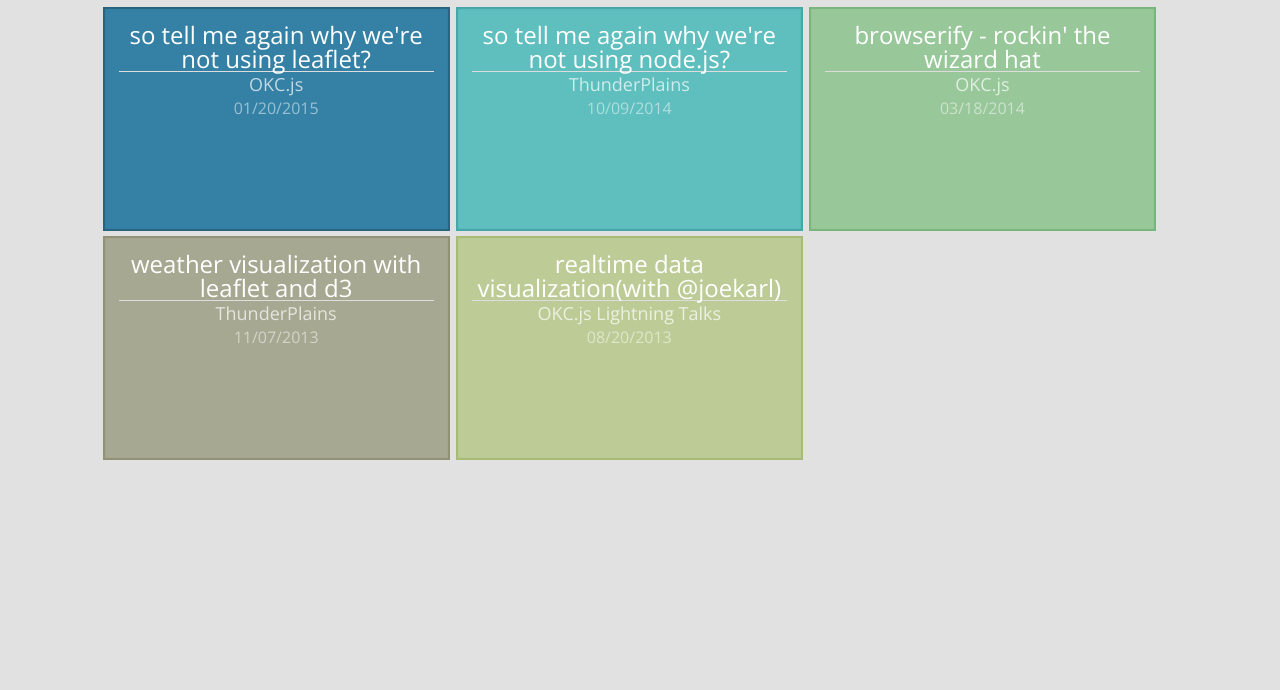
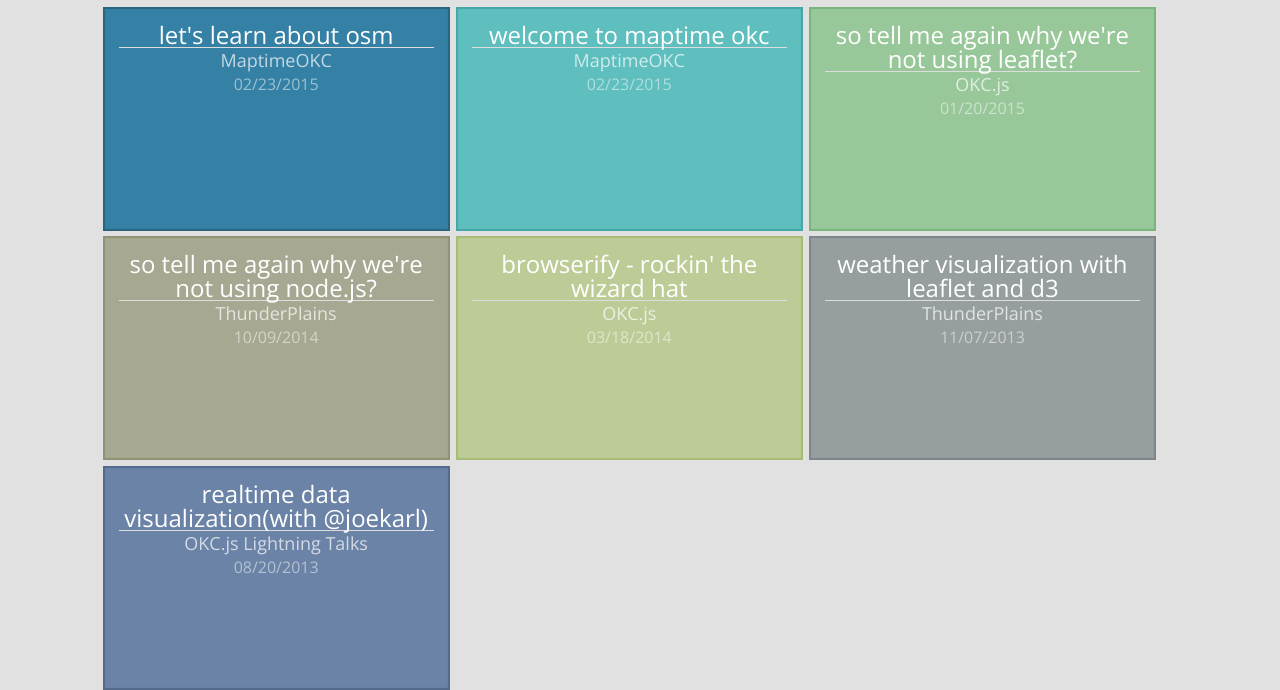
Before and after one commit to jvrousseau/jvrousseau.github.io, a Jekyll site: the page built from presentations.html, in a window 1280 px wide. Shown: the part 337-1027 px from the top of the page. Built offline with Jekyll 4.4.1, drawn with Linux system fonts in a browser that asks for light colours; before the commit the page ends 900 px from its top, so only the background shows below that.

Commit message:
add maptimeokc presentations to the list

```diff
--- a/presentations.html
+++ b/presentations.html
@@ -5,6 +5,18 @@
 {% assign presentation_count = 0; %}
 {% assign switch = 0; %}
 <div class="grid-items" id="posts">
+        <a href="http://maptimeokc.github.io/osm-intro" class="grid-item" target="_blank">
+            <div class='title'>let's learn about osm</div>
+            <hr/>
+            <div class='description'>MaptimeOKC</div>
+            <div class='date'>02/23/2015</div>
+        </a>
+        <a href="http://maptimeokc.github.io/maptimeokc-intro" class="grid-item" target="_blank">
+            <div class='title'>welcome to maptime okc</div>
+            <hr/>
+            <div class='description'>MaptimeOKC</div>
+            <div class='date'>02/23/2015</div>
+        </a>
         <a href="http://rousseau.io/okcjs-mapping" class="grid-item" target="_blank">
             <div class='title'>so tell me again why we're not using leaflet?</div>
             <hr/>
```
